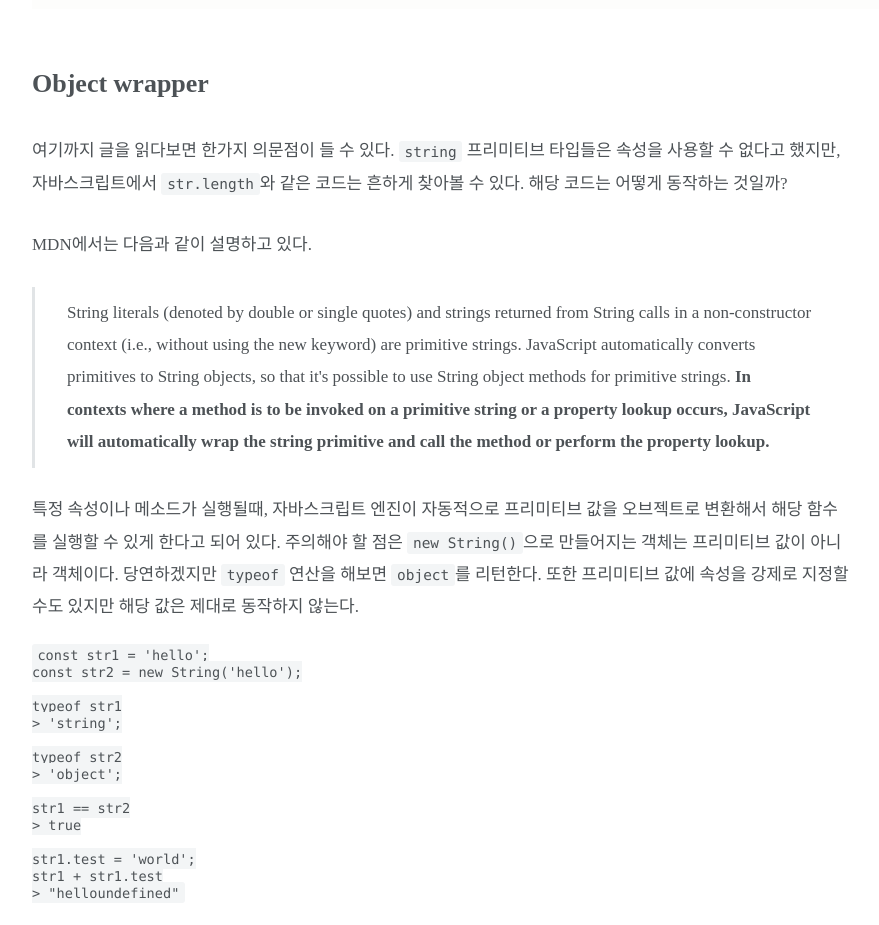
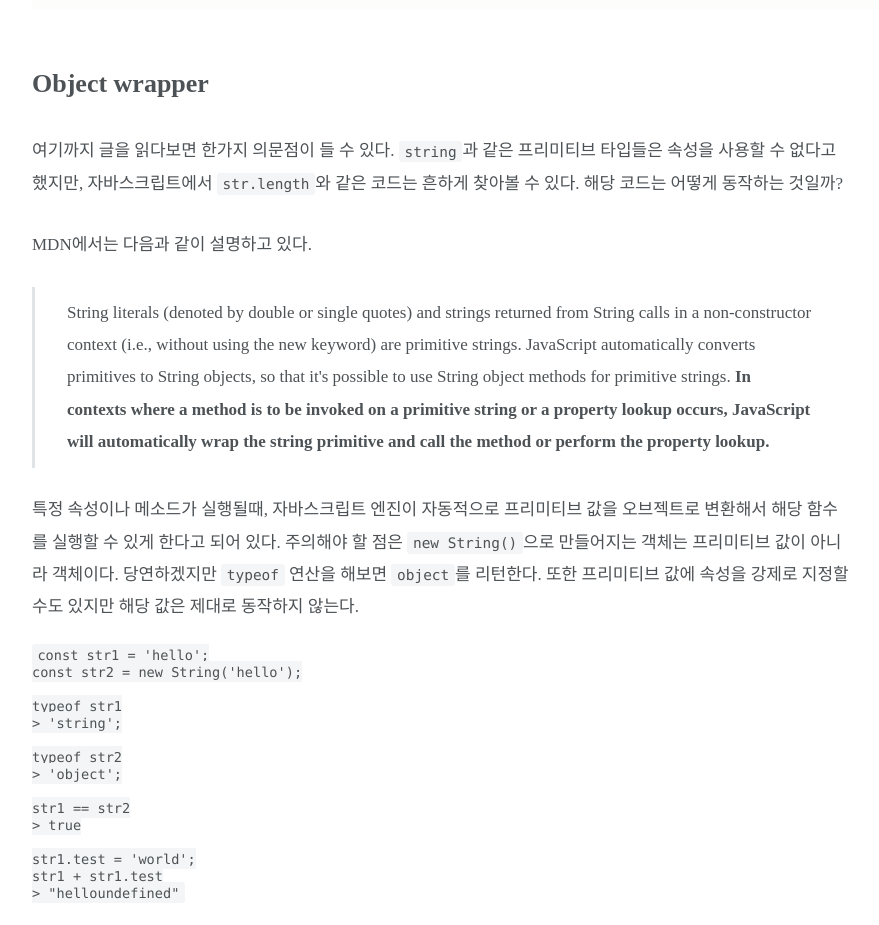
Before and after one commit to cannalee90/gatsby-blog, a Gatsby site: page /js-primitive/ in a window 1280 px wide. Shown: the part 4360-5285 px from the top of the page, without its empty margins (198-1077 px from the left). Built offline with nearby package versions, Linux system fonts and the light colour scheme; Gatsby itself is replaced by a stand-in of ours; some packages are replaced by stand-ins of ours; code samples lack their colours; a web font is replaced by a local one.

Commit message:
오타수정 3

```diff
--- a/content/blog/js-primitive/index.md
+++ b/content/blog/js-primitive/index.md
@@ -109,7 +109,7 @@ new Boolean(1)
 
 ### Object wrapper
 
-여기까지 글을 읽다보면 한가지 의문점이 들 수 있다. `string` 프리미티브 타입들은 속성을 사용할 수 없다고 했지만, 자바스크립트에서 `str.length`와 같은 코드는 흔하게 찾아볼 수 있다. 해당 코드는 어떻게 동작하는 것일까?
+여기까지 글을 읽다보면 한가지 의문점이 들 수 있다. `string`과 같은 프리미티브 타입들은 속성을 사용할 수 없다고 했지만, 자바스크립트에서 `str.length`와 같은 코드는 흔하게 찾아볼 수 있다. 해당 코드는 어떻게 동작하는 것일까?
 
 MDN에서는 다음과 같이 설명하고 있다.
 
```
